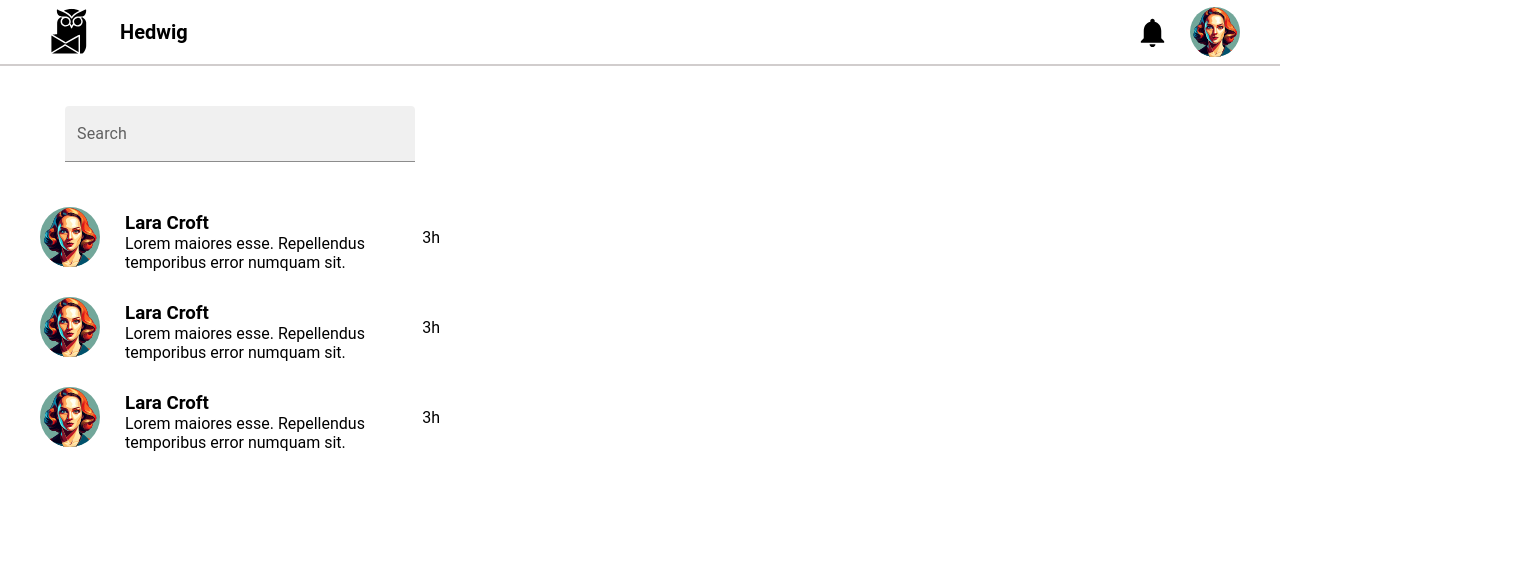
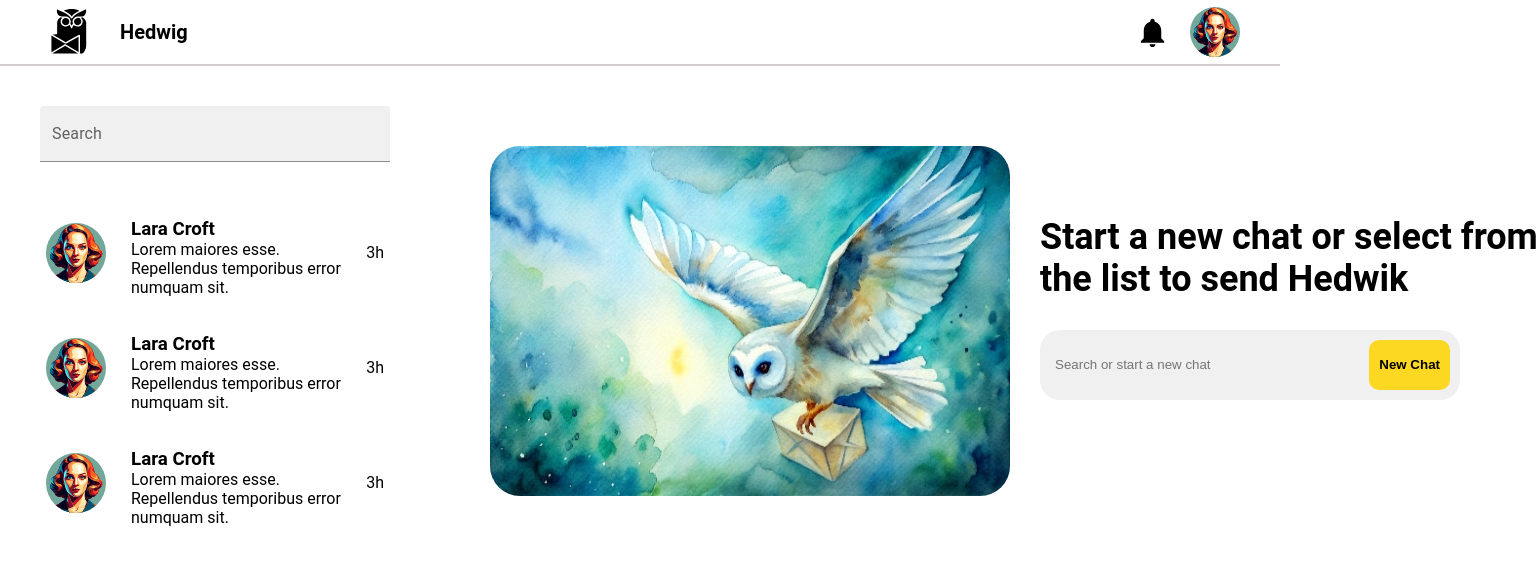
Before and after one commit to Mishe4ka14/pet-messenger, a React (Create React App) app: page / in a window 1280 px wide. Shown: the top 562 px of the page, 1540 px wide, since content can reach past the window. Built offline with nearby package versions, Linux system fonts and the light colour scheme.

Commit message:
add start-panel and fix UI

```diff
--- a/src/components/app-header/app-header.module.scss
+++ b/src/components/app-header/app-header.module.scss
@@ -1,6 +1,5 @@
 .header {
   max-height: 65px;
-  // background-color:aqua;
   display: flex;
   justify-content: space-between;
   border-bottom: 2px solid rgb(209, 205, 205);
@@ -18,6 +17,10 @@
   height: 50px;
   border-radius: 50%;
   overflow: hidden;
+  transition: transform 0.3s ease;
+  &:hover {
+    transform: scale(1.2);
+  }
 }
 
 .text {
@@ -29,3 +32,16 @@
   width: 60px;
   height: 60px;
 }
+
+.bell {
+  width: 40px;
+  height: 40px;
+  border-radius: 10px;
+  transition: width 0.3s ease, height 0.3s ease;
+  cursor: pointer;
+
+  &:hover {
+    width: 50px;
+    height: 50px;
+  }
+}
--- a/src/components/app-header/app-header.tsx
+++ b/src/components/app-header/app-header.tsx
@@ -14,8 +14,8 @@ const AppHeader = (): JSX.Element => (
         <p className={styles.text}>Hedwig</p>
       </div>
       <div className={styles.box}>
-        <NotificationsIcon fontSize={'large'}/>
-        <Avatar src={portret} sx={{ width: 50, height: 50 }}/>
+        <NotificationsIcon className={styles.bell} fontSize='large'/>
+        <Avatar className={styles.portret} src={portret} sx={{ width: 50, height: 50 }}/>
       </div>
     </header>
 );
--- a/src/components/chat-list-item/chat-list-item.module.scss
+++ b/src/components/chat-list-item/chat-list-item.module.scss
@@ -6,8 +6,16 @@ $zero: 0;
 
 .container {
   @include box();
+  box-sizing: border-box;
   max-width: 400px;
-  margin-bottom: 5%;
+  margin-bottom: 4%;
+  padding: 5px 5px;
+  cursor: pointer;
+  border: 1px solid white;
+  &:hover {
+    border: 1px solid gray;
+    border-radius: 30px
+  }
 }
 
 .box{
@@ -17,7 +25,6 @@ $zero: 0;
   margin-left: 25px;
 }
 
-
 .name {
   padding: $zero;
   margin: 10px 0 0;
--- /dev/null
+++ b/src/components/start-panel/start-panel.module.scss
@@ -0,0 +1,71 @@
+$border-radius-large: 30px;
+$border-radius-medium: 20px;
+
+.panel {
+  display: flex;
+  justify-content: space-around;
+  margin-top: 80px;
+  margin-left: 100px;
+  gap: 30px;
+}
+
+.container {
+  display: flex;
+  flex-direction: column;
+  align-items: start;
+  max-width: 500px;
+  margin-top: 40px;
+}
+
+.pick {
+  width: 600px;
+  height: 350px;
+  border-radius: $border-radius-large;
+  overflow: hidden;
+  transition: transform 0.3s ease;
+  &:hover {
+    transform: scale(1.05);
+  }
+}
+
+.text {
+  font-weight: bold;
+  font-size: 36px;
+}
+
+.search_input_container {
+  display: flex;
+  align-items: center;
+  border-radius: $border-radius-medium;
+  background-color: #f0f0f0;
+  padding: 5px 10px;
+  width: 400px;
+  height: 60px;
+
+  &:hover {
+    background-color: #e0e0e0;
+  }
+
+  .search_input {
+    flex: 1;
+    border: none;
+    background-color: transparent;
+    outline: none;
+    padding: 5px;
+  }
+
+  .search_button {
+    background-color: rgb(252, 216, 34);
+    color: black;
+    font-weight: bold;
+    border: none;
+    border-radius: 10px;
+    padding: 5px 10px;
+    cursor: pointer;
+    height: 50px;
+
+    &:hover {
+      background-color: rgb(185, 156, 16);
+    }
+  }
+}
--- /dev/null
+++ b/src/components/start-panel/start-panel.tsx
@@ -0,0 +1,23 @@
+/* eslint-disable no-undef */
+/* eslint-disable no-unused-vars */
+import styles from './start-panel.module.scss';
+import startPick from '../../assets/start-pick1.jpg';
+
+const StartPanel = (): JSX.Element => (
+  <div className={styles.panel}>
+    <img className={styles.pick} src={startPick}/>
+    <div className={styles.container}>
+      <h2 className={styles.text}>Start a new chat or select from the list to send Hedwik</h2>
+      <div className={styles.search_input_container}>
+      <input
+        type="text"
+        placeholder="Search or start a new chat"
+        className={styles.search_input}
+      />
+      <button className={styles.search_button}>New Chat</button>
+    </div>
+    </div>
+  </div>
+);
+
+export default StartPanel;
--- a/src/pages/home-page/home-page.tsx
+++ b/src/pages/home-page/home-page.tsx
@@ -2,6 +2,7 @@
 /* eslint-disable no-unused-vars */
 import AppHeader from '../../components/app-header/app-header';
 import ChatList from '../../components/chat-list/chat-list';
+import StartPanel from '../../components/start-panel/start-panel';
 import styles from './home-page.module.scss';
 
 const HomePage = ():JSX.Element => (
@@ -10,6 +11,7 @@ const HomePage = ():JSX.Element => (
       <AppHeader/>
       <main className={styles.main}>
           <ChatList/>
+          <StartPanel/>
       </main>
     </div>
 );
```
Also changed, not shown: src/assets/start-pick1.jpg (added).
